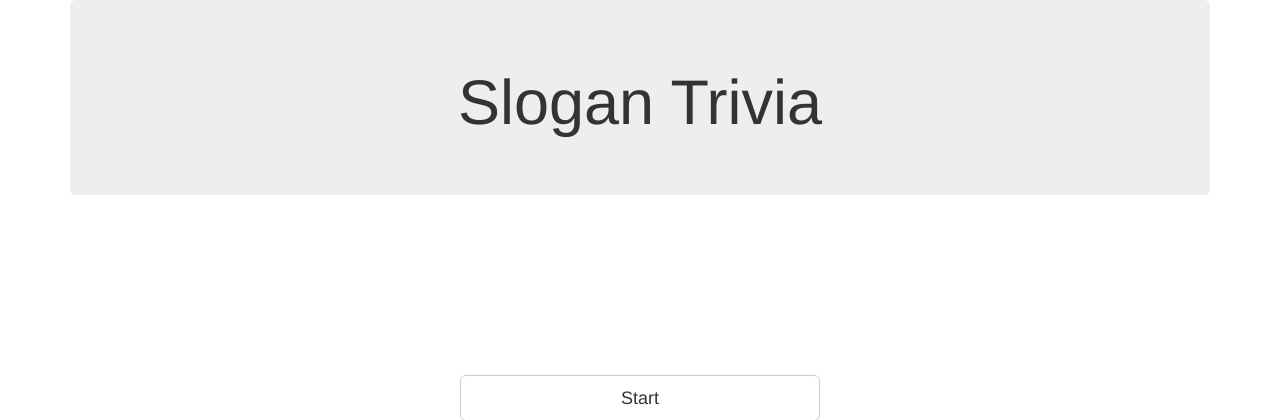
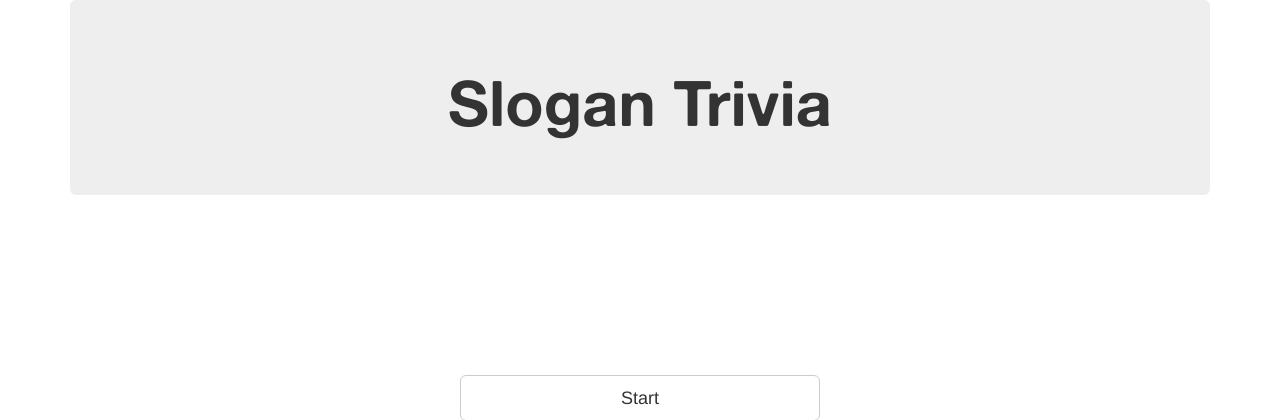
Before and after one commit to rbuccat/TriviaGame, a PHP site: page / in a window 1280 px wide. Shown: the top 420 px of the page. Run offline with PHP 8.4, Linux system fonts and the light colour scheme.

Commit message:
changed font

```diff
--- a/assets/css/style.css
+++ b/assets/css/style.css
@@ -3,7 +3,7 @@
 }
 
 #done {
-	margin-top: 20px;
+	margin: 20px 0px 50px 0px;
 }
 
 img {
@@ -14,3 +14,19 @@ img {
 form {
 	margin: 20px 0px 70px 0px;
 }
+
+@font-face {
+	font-family: 'AlteHaasGroteskBold';
+	src: url('AlteHaasGroteskBold.TTF')
+}
+
+#headline h1,
+#log h3,
+#questions h2,
+#timeleft h2 {
+	font-family: 'AlteHaasGroteskBold';
+}
+
+/*#log h3 {
+	font-family: 'AlteHaasGroteskBold';
+}*/
```
Also changed, not shown: assets/css/AlteHaasGroteskBold.ttf (added).
